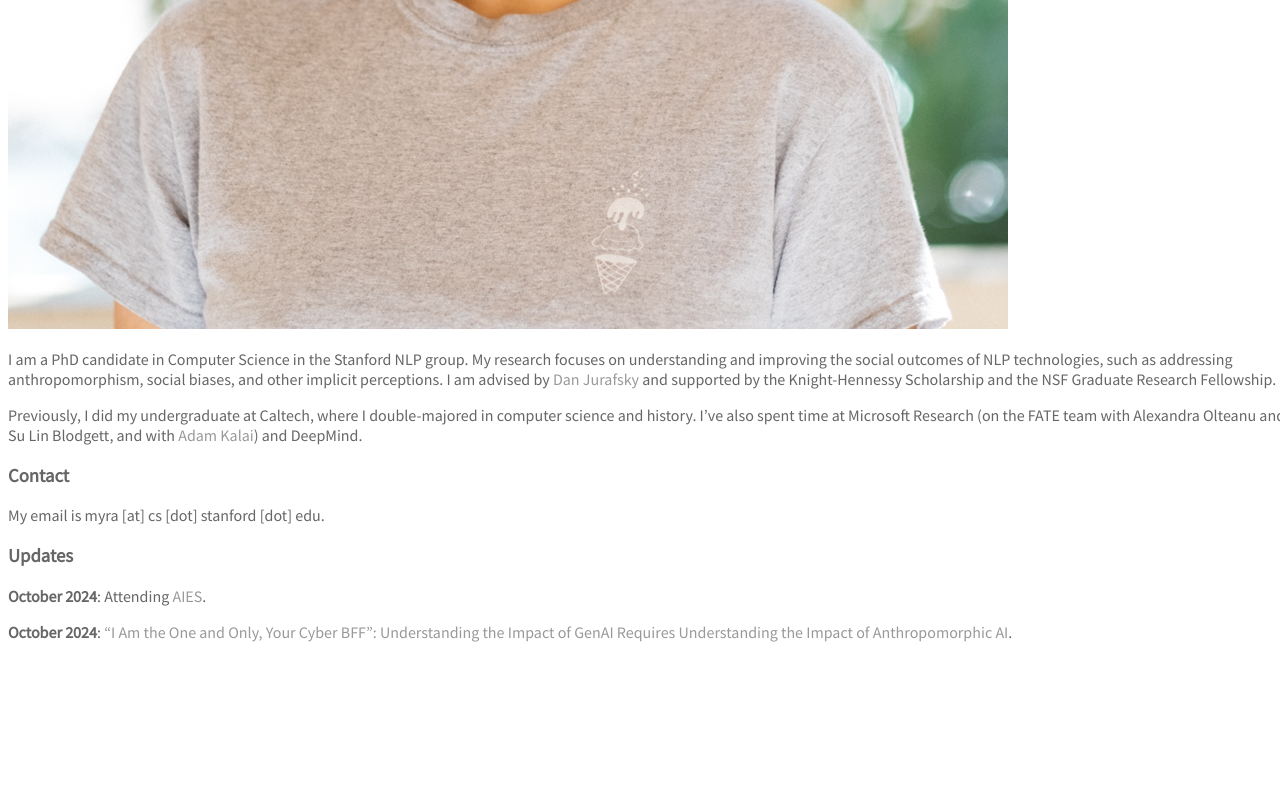
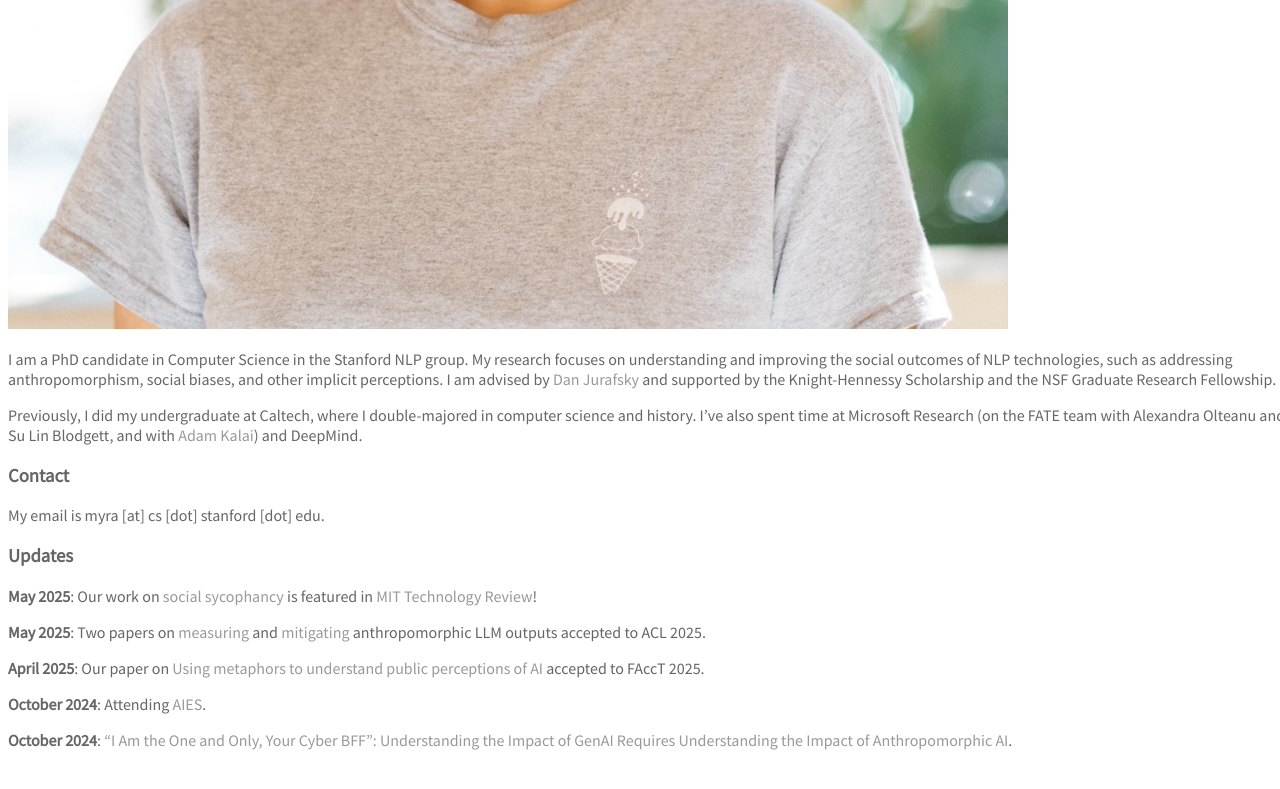
Before and after one commit to myracheng/myracheng.github.io, a Jekyll site: the page built from index.md, in a window 1280 px wide and 900 px high, scrolled down 943 px. Shown: the top 789 px of the window. Built offline with Jekyll 4.4.1, drawn with Linux system fonts in a browser that asks for light colours; some web fonts are replaced.

Commit message:
Update index.md

```diff
--- a/index.md
+++ b/index.md
@@ -13,6 +13,12 @@ Previously, I did my undergraduate at Caltech, where I double-majored in compute
 My email is myra [at] cs [dot] stanford [dot] edu.
 
 ### Updates
+**May 2025**: Our work on [social sycophancy](https://arxiv.org/pdf/2505.13995) is featured in [MIT Technology Review](https://www.technologyreview.com/2025/05/30/1117551/this-benchmark-used-reddits-aita-to-test-how-much-ai-models-suck-up-to-us/)!
+
+**May 2025**: Two papers on [measuring](https://www.arxiv.org/pdf/2502.13259) and [mitigating](https://arxiv.org/pdf/2502.14019) anthropomorphic LLM outputs accepted to ACL 2025.
+
+**April 2025**: Our paper on [Using metaphors to understand public perceptions of AI](https://www.arxiv.org/pdf/2501.18045) accepted to FAccT 2025.
+
 **October 2024**: Attending [AIES](https://www.aies-conference.com/2024/).
 
 **October 2024**: ["I Am the One and Only, Your Cyber BFF": Understanding the Impact of GenAI Requires Understanding the Impact of Anthropomorphic AI](https://arxiv.org/abs/2410.08526).
```
